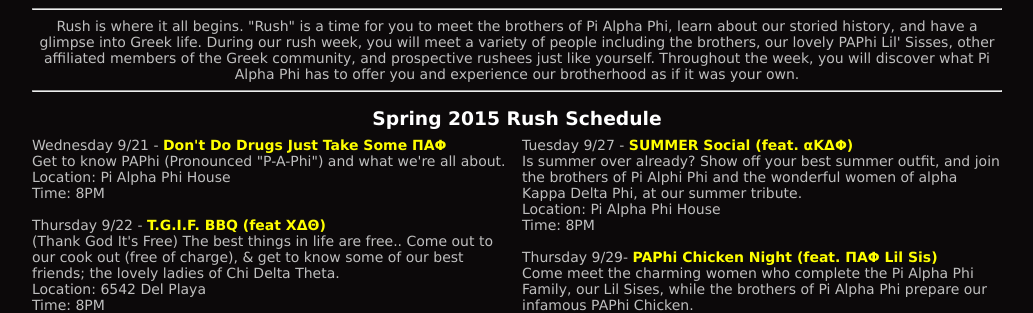
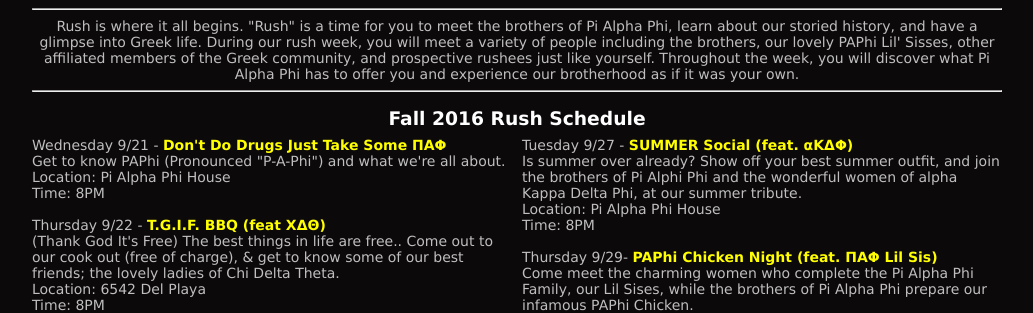
Before and after one commit to kjih/ucsbpialphaphi, a PHP site: page /rush in a window 1280 px wide. Shown: the part 375-688 px from the top of the page, without its empty margins (123-1156 px from the left). Run offline with PHP 8.4, Linux system fonts and the light colour scheme; some libraries are stand-ins or nearby versions.

Commit message:
Spring to Fall

```diff
--- a/public/rush.php
+++ b/public/rush.php
@@ -61,7 +61,7 @@
                 <p class="bodyText">Rush is where it all begins. "Rush" is a time for you to meet the brothers of Pi Alpha Phi, learn about our storied history, and have a glimpse into Greek life. During our rush week, you will meet a variety of people including the brothers, our lovely PAPhi Lil' Sisses, other affiliated members of the Greek community, and prospective rushees just like yourself. Throughout the week, you will discover what Pi Alpha Phi has to offer you and experience our brotherhood as if it was your own.</p>
                 <!--<p class="bodyText">Our next recruiting season will be in <strong>Fall 2016</strong>.</p>-->
                 <hr />
-                <h3>Spring 2015 Rush Schedule</h3>
+                <h3>Fall 2016 Rush Schedule</h3>
 
                 <div class="container-xs-left">
                     <p class="bodyText-left">Wednesday 9/21 - <strong>Don't Do Drugs Just Take Some &Pi;&Alpha;&Phi;</strong><br />Get to know PAPhi (Pronounced "P-A-Phi") and what we're all about.<br />Location: Pi Alpha Phi House<br />Time: 8PM</p>
```
